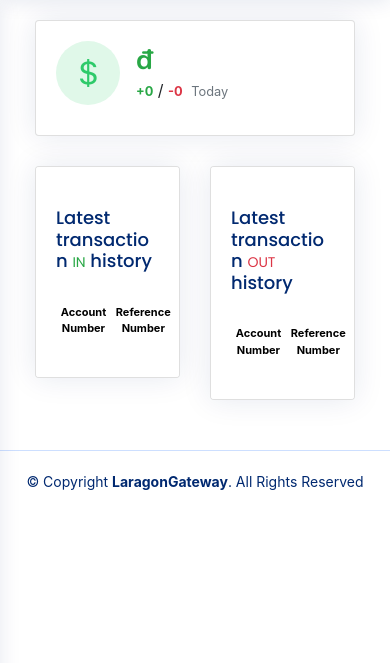
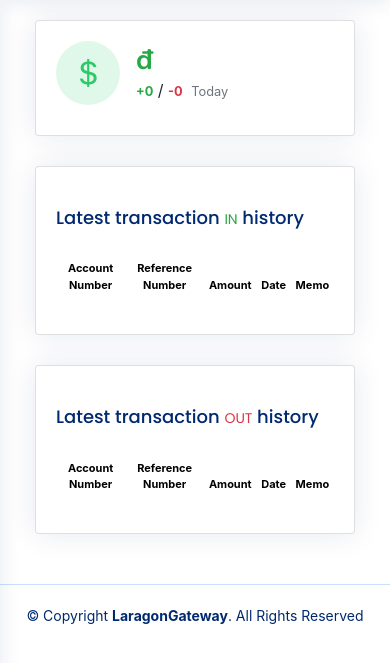
Before and after one commit to namnn2210/payment_gateway, a Django app: page / in a window 390 px wide. Shown: the part 60-723 px from the top of the page. Run offline with Django 5.2, Linux system fonts and the light colour scheme; the visitor is signed in with stand-in values (Sample User, id 1); data that the repository does not hold is empty; some libraries are stand-ins or nearby versions.

Commit message:
edit responsive

```diff
--- a/templates/index.html
+++ b/templates/index.html
@@ -4,7 +4,7 @@
 {% block content %}
 <div class="container-fluid">
     <div class="row">
-        <div class="col-md-12">
+        <div class="col-md-12 col-sm-12">
             <div class="card info-card revenue-card">
                 <div class="card-body">
                     <div class="d-flex align-items-center">
@@ -25,7 +25,7 @@
 <div class="container-fluid">
     <div class="row">
         {% for bank_account in list_user_bank %}
-        <div class="col-xxl-4 col-md-6">
+        <div class="col-xxl-4 col-md-6 col-sm-12">
             <div class="card info-card revenue-card">
 
                 <div class="card-body">
@@ -62,7 +62,7 @@
 </div>
 <div class="container-fluid">
     <div class="row">
-        <div class="col-6">
+        <div class="col-md-6 col-sm-12">
             <div class="card recent-sales overflow-auto">
 
                 <div class="card-body">
@@ -86,7 +86,7 @@
 
             </div>
         </div><!-- End Recent Sales -->
-        <div class="col-6">
+        <div class="col-md-6 col-sm-12">
             <div class="card recent-sales overflow-auto">
 
                 <div class="card-body">
```
